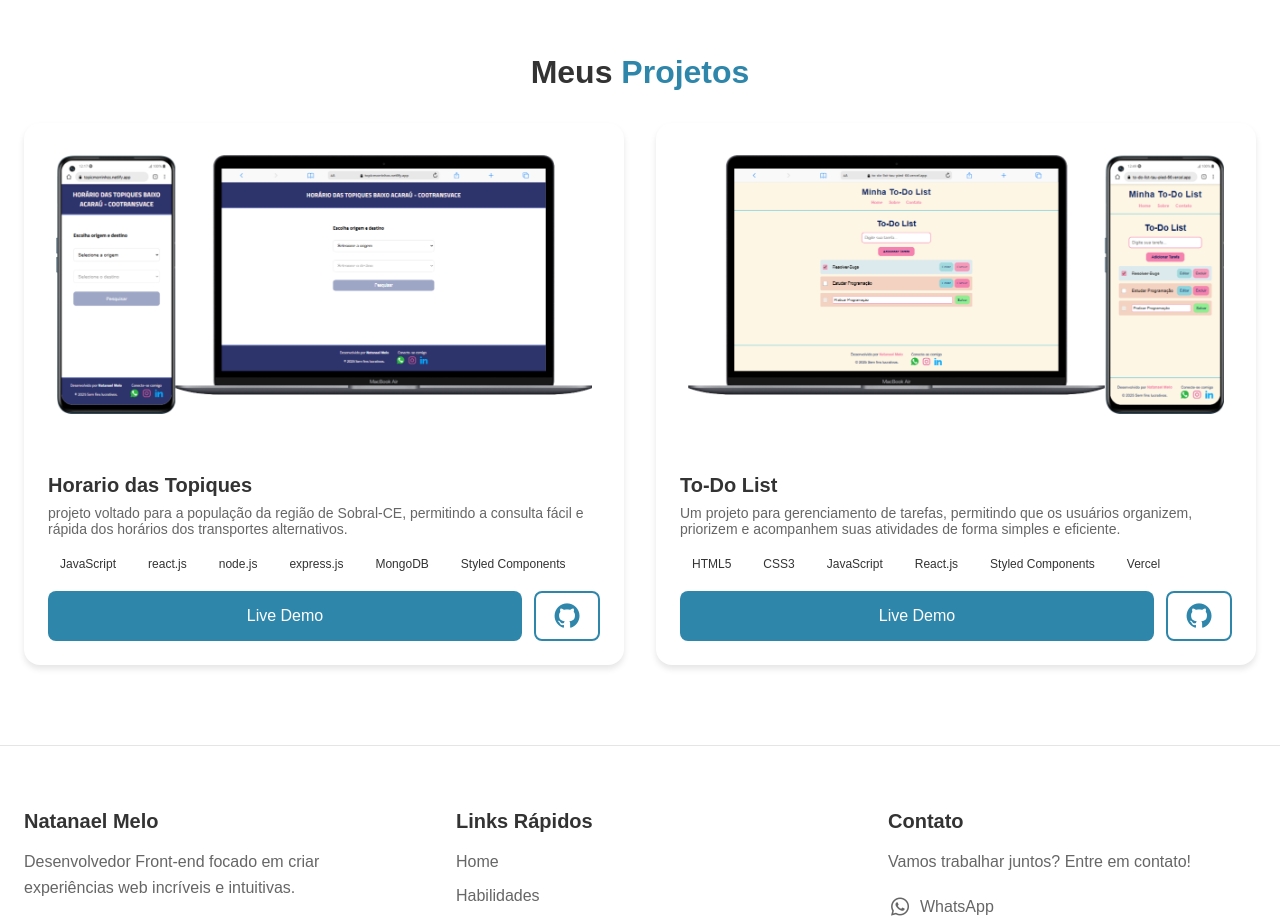
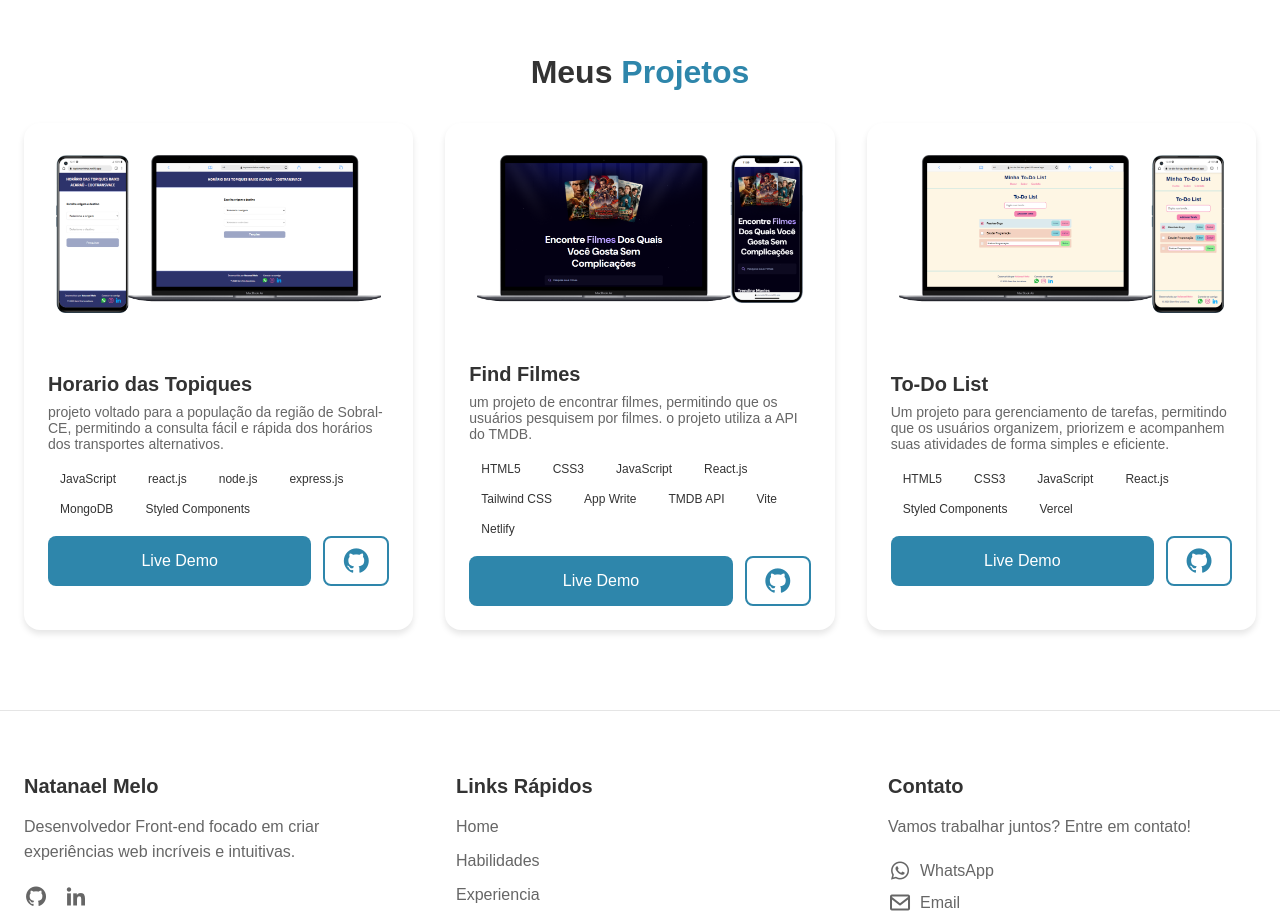
Before and after one commit to Natanael135/portifolio-react, a React (Vite) app: page / in a window 1280 px wide. Shown: the part 2200-3119 px from the top of the page. Built offline with nearby package versions, Linux system fonts and the light colour scheme.

Commit message:
feat: adicionando novo projeto a seção projetos

```diff
--- a/src/components/Projects/index.jsx
+++ b/src/components/Projects/index.jsx
@@ -24,10 +24,30 @@ const projectsData = [
       "Styled Components",
     ],
     demoUrl: "https://topicmorrinhos.netlify.app/",
-    codeUrl: "",
+    codeUrl: null,
   },
   {
     id: 2,
+    title: "Find Filmes",
+    description:
+      "um projeto de encontrar filmes, permitindo que os usuários pesquisem por filmes. o projeto utiliza a API do TMDB.",
+    image: "/images/findmovieProject.png",
+    tags: [
+      "HTML5",
+      "CSS3",
+      "JavaScript",
+      "React.js",
+      "Tailwind CSS",
+      "App Write",
+      "TMDB API",
+      "Vite",
+      "Netlify",
+    ],
+    demoUrl: "https://encontrefilmes.netlify.app/",
+    codeUrl: "https://github.com/Natanael135/project-movies",
+  },
+  {
+    id: 3,
     title: "To-Do List",
     description:
       "Um projeto para gerenciamento de tarefas, permitindo que os usuários organizem, priorizem e acompanhem suas atividades de forma simples e eficiente.",
```
Also changed, not shown: public/images/findmovieProject.png (added).
